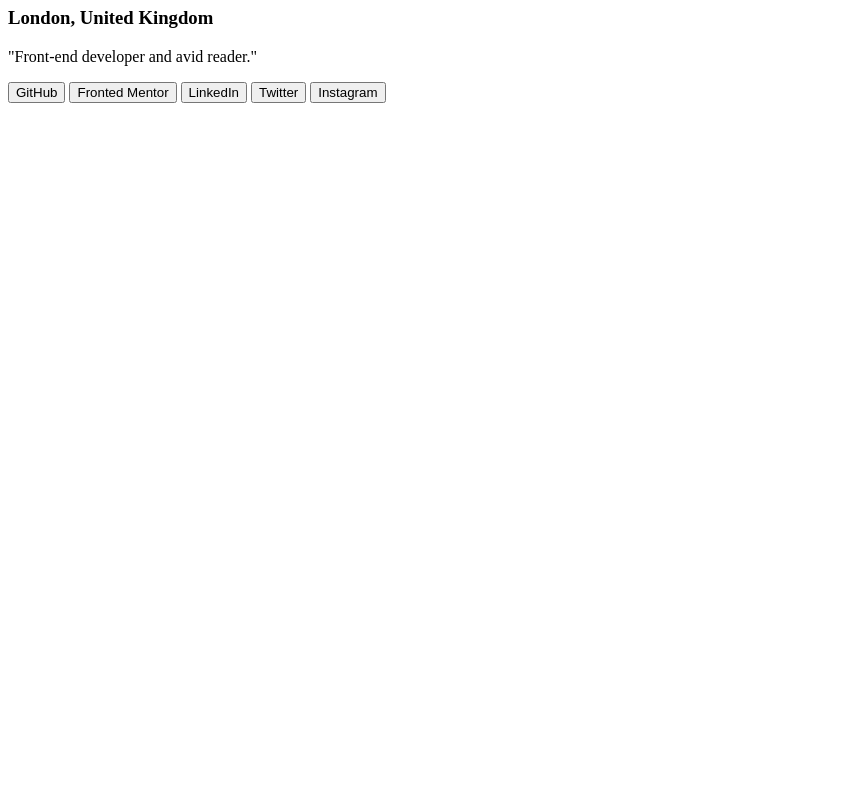
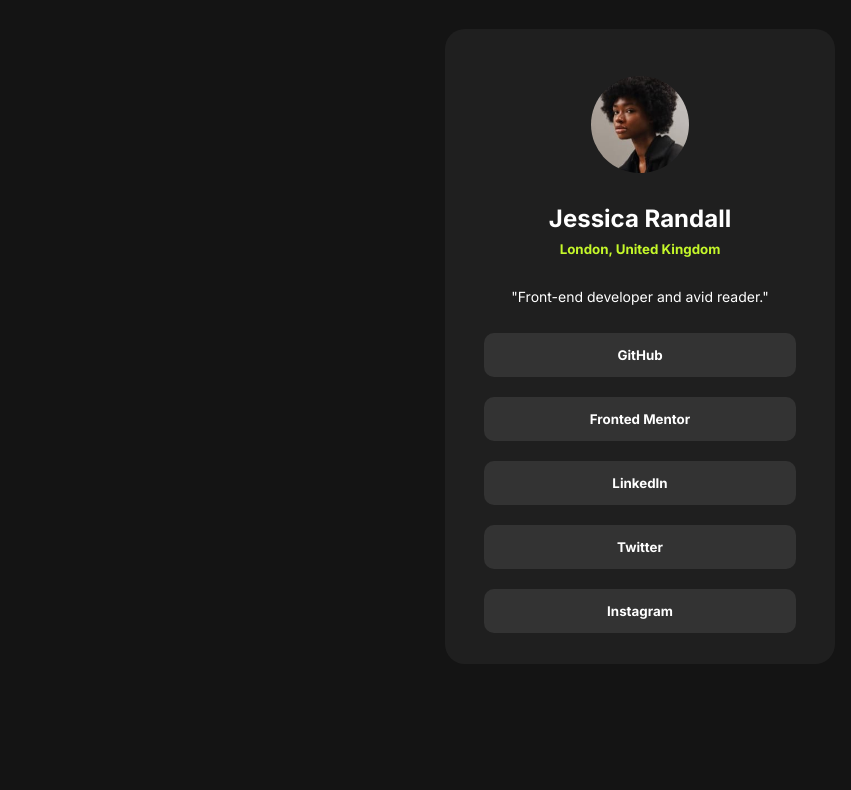
Before and after one commit to Millox27/Social-links-profile, a plain HTML site: page index.html in a window 1280 px wide. Shown: the part 99-889 px from the top of the page, without its empty margins (0-851 px from the left). Before the commit the page ends 800 px from the top, so only its background shows below. Drawn offline with Linux system fonts and the light colour scheme.

Commit message:
Add files via upload

```diff
--- /dev/null
+++ b/assets/styles.css
@@ -0,0 +1,89 @@
+:root {
+  --green: hsl(75, 94%, 57%);
+  --white: hsl(0, 0%, 100%);
+  --grey: hsl(0, 0%, 20%);
+  --darkGrey: hsl(0, 0%, 12%);
+  --offBlack: hsl(0, 0%, 8%);
+}
+
+body {
+  display: flex;
+  background-color: var(--offBlack);
+  justify-content: center;
+  align-content: center;
+}
+
+h1 {
+  font-size: x-large;
+  color: var(--white);
+  font-family: "Inter";
+  text-align: center;
+  margin-bottom: 1%;
+}
+
+h3 {
+  color: var(--green);
+  text-align: center;
+  font-family: "Inter";
+  font-size: smaller;
+  margin-top: 2%;
+  margin-bottom: 8%;
+}
+
+p {
+  color: var(--white);
+  font-family: "Inter";
+  text-align: center;
+  font-size: 14px;
+  margin-bottom: 7%;
+}
+
+.container {
+  margin-top: 15vh;
+  margin-bottom: 15vh;
+  background-color: var(--darkGrey);
+  width: 390px;
+  height: 635px;
+  border-radius: 20px;
+}
+
+img {
+  display: block;
+  margin-left: auto;
+  margin-right: auto;
+  margin-top: 12%;
+  margin-bottom: 8%;
+  border-radius: 50%;
+  height: 25%;
+  width: 25%;
+}
+
+button {
+  display: block;
+  margin-left: auto;
+  margin-right: auto;
+  margin-top: 20px;
+  height: 44px;
+  width: 80%;
+  border-radius: 10px;
+  background-color: var(--grey);
+  color: white;
+  font-family: "Inter";
+  font-weight: 400;
+  border-style: none;
+  font-weight: bold;
+}
+
+button:hover {
+  background-color: var(--green);
+  color: black;
+}
+
+@media screen and (max-width: 600px) {
+  .container {
+    width: 360px;
+    height: 610px;
+    margin-left: 5%;
+    margin-right: 5%;
+  }
+}
--- a/index.html
+++ b/index.html
@@ -1,27 +1,38 @@
 <!DOCTYPE html>
 <html lang="en">
   <head>
-  <meta charset="UTF-8">
-  <meta name="viewport" content="width=device-width, initial-scale=1.0"> <!-- displays site properly based on user's device -->
+    <meta charset="UTF-8" />
+    <meta name="viewport" content="width=device-width, initial-scale=1.0" />
+    <!-- displays site properly based on user's device -->
 
-  <link rel="icon" type="image/png" sizes="32x32" href="./assets/images/favicon-32x32.png">
-  <link href="https://fonts.googleapis.com/css2?family=Inter:wght@100..900&display=swap" rel="stylesheet">
-  <link rel="stylesheet" href="./assets/styles.css">
-
+    <link
+      rel="icon"
+      type="image/png"
+      sizes="32x32"
+      href="./assets/images/favicon-32x32.png"
+    />
+    <link
+      href="https://fonts.googleapis.com/css2?family=Inter:wght@100..900&display=swap"
+      rel="stylesheet"
+    />
+    <link rel="stylesheet" href="./assets/styles.css" />
 
     <title>Social links profile</title>
 
-
     <style>
-    .attribution { font-size: 11px; text-align: center; }
-    .attribution a { color: hsl(228, 45%, 44%); }
+      .attribution {
+        font-size: 11px;
+        text-align: center;
+      }
+      .attribution a {
+        color: hsl(228, 45%, 44%);
+      }
     </style>
   </head>
   <body>
-
     <div class="container">
       <div class="image">
-      <img src="./assets/images/avatar-jessica.jpeg" alt="">
+        <img src="./assets/images/avatar-jessica.jpeg" alt="" />
       </div>
       <div class="info">
         <h1>Jessica Randall</h1>
@@ -36,6 +47,5 @@
         <button>Instagram</button>
       </div>
     </div>
-
   </body>
 </html>
```
Also changed, not shown: assets/fonts/Inter-VariableFont_slnt,wght.ttf (added), assets/fonts/OFL.txt (added), assets/fonts/README.txt (added), assets/fonts/static/Inter-Bold.ttf (added), assets/fonts/static/Inter-Regular.ttf (added), assets/fonts/static/Inter-SemiBold.ttf (added), assets/images/avatar-jessica.jpeg (added), assets/images/favicon-32x32.png (added). Lines whose indentation alone changed are shown as unchanged.
